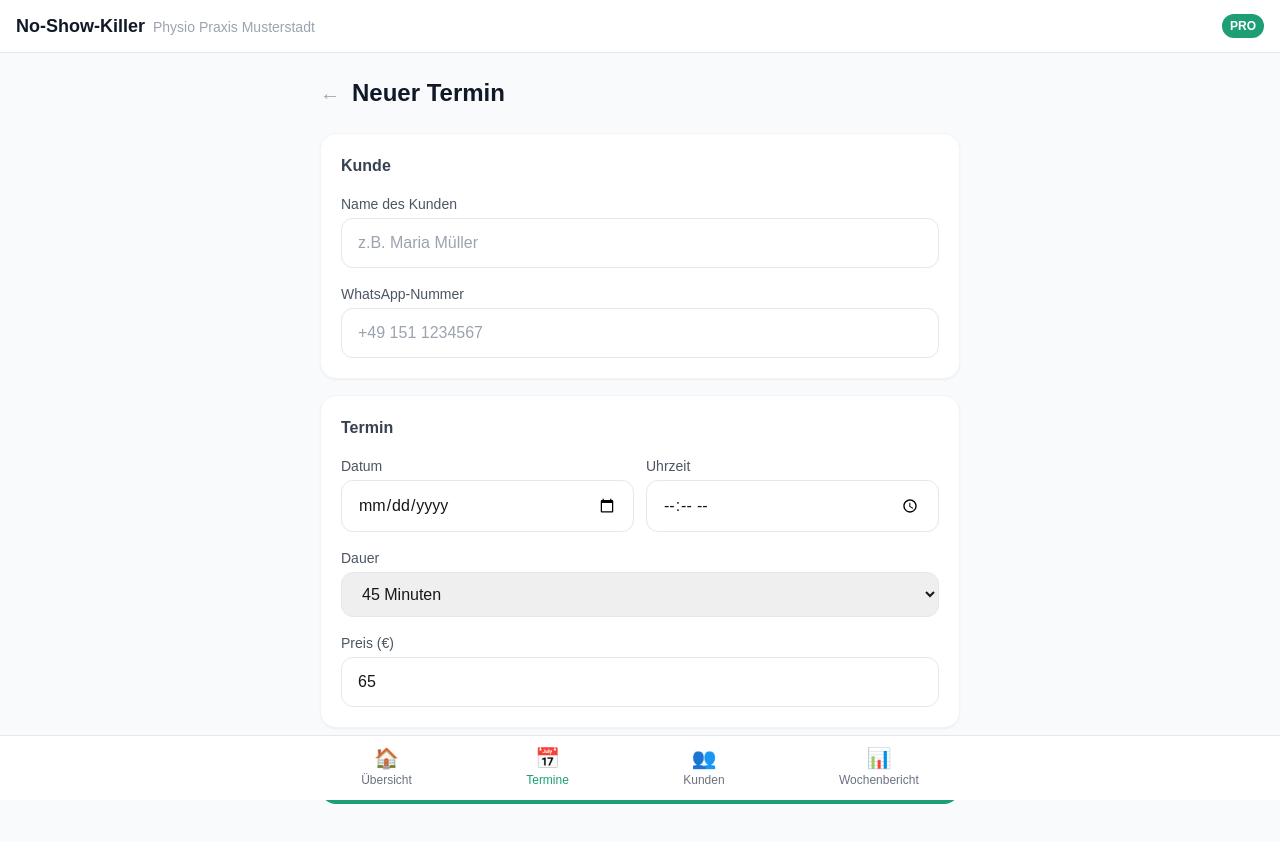
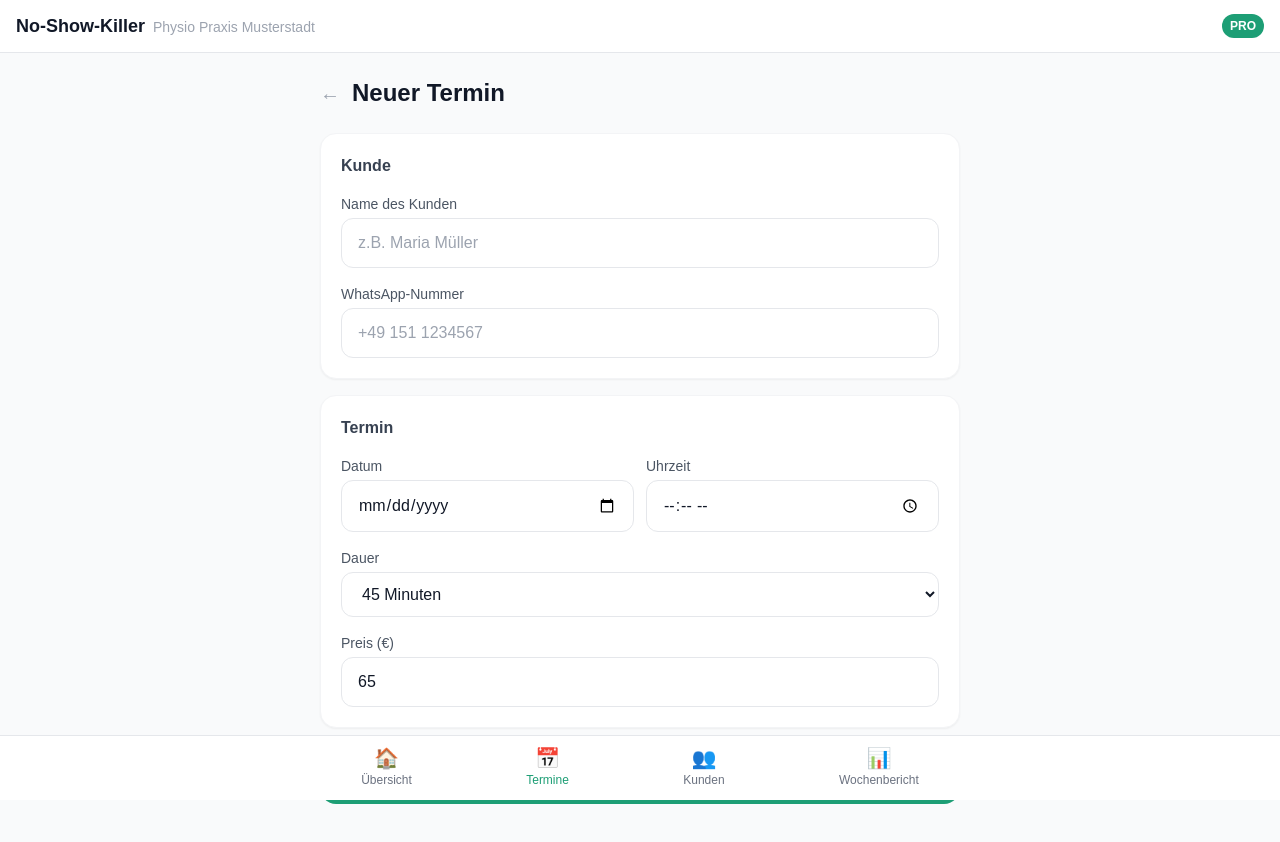
Before and after one commit to michadeag/no-show-killer, a Next.js app: page /dashboard/appointments/new in a window 1280 px wide. Shown: the top 842 px of the page. Built offline with nearby package versions, Linux system fonts and the light colour scheme.

Commit message:
Fix: Input-Felder auf explizite Farben, Dark Mode deaktiviert

```diff
--- a/app/dashboard/appointments/new/page.tsx
+++ b/app/dashboard/appointments/new/page.tsx
@@ -51,7 +51,7 @@
               onChange={handleChange}
               required
               placeholder="z.B. Maria Müller"
-              className="w-full border border-gray-200 rounded-xl px-4 py-3 text-base focus:outline-none focus:ring-2 focus:ring-[#1D9E75]"
+              className="w-full border border-gray-200 rounded-xl px-4 py-3 text-base text-gray-900 bg-white placeholder-gray-400 focus:outline-none focus:ring-2 focus:ring-[#1D9E75]"
             />
           </div>
 
@@ -64,7 +64,7 @@
               required
               placeholder="+49 151 1234567"
               type="tel"
-              className="w-full border border-gray-200 rounded-xl px-4 py-3 text-base focus:outline-none focus:ring-2 focus:ring-[#1D9E75]"
+              className="w-full border border-gray-200 rounded-xl px-4 py-3 text-base text-gray-900 bg-white placeholder-gray-400 focus:outline-none focus:ring-2 focus:ring-[#1D9E75]"
             />
           </div>
         </div>
@@ -81,7 +81,7 @@
                 onChange={handleChange}
                 required
                 type="date"
-                className="w-full border border-gray-200 rounded-xl px-4 py-3 text-base focus:outline-none focus:ring-2 focus:ring-[#1D9E75]"
+                className="w-full border border-gray-200 rounded-xl px-4 py-3 text-base text-gray-900 bg-white placeholder-gray-400 focus:outline-none focus:ring-2 focus:ring-[#1D9E75]"
               />
             </div>
             <div>
@@ -92,7 +92,7 @@
                 onChange={handleChange}
                 required
                 type="time"
-                className="w-full border border-gray-200 rounded-xl px-4 py-3 text-base focus:outline-none focus:ring-2 focus:ring-[#1D9E75]"
+                className="w-full border border-gray-200 rounded-xl px-4 py-3 text-base text-gray-900 bg-white placeholder-gray-400 focus:outline-none focus:ring-2 focus:ring-[#1D9E75]"
               />
             </div>
           </div>
@@ -103,7 +103,7 @@
               name="duration_minutes"
               value={form.duration_minutes}
               onChange={handleChange}
-              className="w-full border border-gray-200 rounded-xl px-4 py-3 text-base focus:outline-none focus:ring-2 focus:ring-[#1D9E75]"
+              className="w-full border border-gray-200 rounded-xl px-4 py-3 text-base text-gray-900 bg-white placeholder-gray-400 focus:outline-none focus:ring-2 focus:ring-[#1D9E75]"
             >
               <option value="30">30 Minuten</option>
               <option value="45">45 Minuten</option>
@@ -123,7 +123,7 @@
               min="0"
               step="0.01"
               placeholder="65"
-              className="w-full border border-gray-200 rounded-xl px-4 py-3 text-base focus:outline-none focus:ring-2 focus:ring-[#1D9E75]"
+              className="w-full border border-gray-200 rounded-xl px-4 py-3 text-base text-gray-900 bg-white placeholder-gray-400 focus:outline-none focus:ring-2 focus:ring-[#1D9E75]"
             />
           </div>
         </div>
--- a/app/globals.css
+++ b/app/globals.css
@@ -7,12 +7,7 @@
   --foreground: #171717;
 }
 
-@media (prefers-color-scheme: dark) {
-  :root {
-    --background: #0a0a0a;
-    --foreground: #ededed;
-  }
-}
+/* Dark mode deaktiviert — App hat eigenes Design */
 
 body {
   color: var(--foreground);
--- a/app/login/page.tsx
+++ b/app/login/page.tsx
@@ -99,7 +99,7 @@
                 value={loginForm.email}
                 onChange={e => setLoginForm(f => ({ ...f, email: e.target.value }))}
                 placeholder="deine@email.de"
-                className="w-full border border-gray-200 rounded-xl px-4 py-3 text-base focus:outline-none focus:ring-2 focus:ring-[#1D9E75]"
+                className="w-full border border-gray-200 rounded-xl px-4 py-3 text-base text-gray-900 bg-white placeholder-gray-400 focus:outline-none focus:ring-2 focus:ring-[#1D9E75]"
               />
             </div>
             <div>
@@ -110,7 +110,7 @@
                 value={loginForm.password}
                 onChange={e => setLoginForm(f => ({ ...f, password: e.target.value }))}
                 placeholder="••••••••"
-                className="w-full border border-gray-200 rounded-xl px-4 py-3 text-base focus:outline-none focus:ring-2 focus:ring-[#1D9E75]"
+                className="w-full border border-gray-200 rounded-xl px-4 py-3 text-base text-gray-900 bg-white placeholder-gray-400 focus:outline-none focus:ring-2 focus:ring-[#1D9E75]"
               />
             </div>
             <button
@@ -131,7 +131,7 @@
                 value={registerForm.name}
                 onChange={e => setRegisterForm(f => ({ ...f, name: e.target.value }))}
                 placeholder="Max Mustermann"
-                className="w-full border border-gray-200 rounded-xl px-4 py-3 text-base focus:outline-none focus:ring-2 focus:ring-[#1D9E75]"
+                className="w-full border border-gray-200 rounded-xl px-4 py-3 text-base text-gray-900 bg-white placeholder-gray-400 focus:outline-none focus:ring-2 focus:ring-[#1D9E75]"
               />
             </div>
             <div>
@@ -142,7 +142,7 @@
                 value={registerForm.businessName}
                 onChange={e => setRegisterForm(f => ({ ...f, businessName: e.target.value }))}
                 placeholder="Physio Praxis Musterstadt"
-                className="w-full border border-gray-200 rounded-xl px-4 py-3 text-base focus:outline-none focus:ring-2 focus:ring-[#1D9E75]"
+                className="w-full border border-gray-200 rounded-xl px-4 py-3 text-base text-gray-900 bg-white placeholder-gray-400 focus:outline-none focus:ring-2 focus:ring-[#1D9E75]"
               />
             </div>
             <div>
@@ -153,7 +153,7 @@
                 value={registerForm.email}
                 onChange={e => setRegisterForm(f => ({ ...f, email: e.target.value }))}
                 placeholder="deine@email.de"
-                className="w-full border border-gray-200 rounded-xl px-4 py-3 text-base focus:outline-none focus:ring-2 focus:ring-[#1D9E75]"
+                className="w-full border border-gray-200 rounded-xl px-4 py-3 text-base text-gray-900 bg-white placeholder-gray-400 focus:outline-none focus:ring-2 focus:ring-[#1D9E75]"
               />
             </div>
             <div>
@@ -165,7 +165,7 @@
                 value={registerForm.password}
                 onChange={e => setRegisterForm(f => ({ ...f, password: e.target.value }))}
                 placeholder="Mindestens 8 Zeichen"
-                className="w-full border border-gray-200 rounded-xl px-4 py-3 text-base focus:outline-none focus:ring-2 focus:ring-[#1D9E75]"
+                className="w-full border border-gray-200 rounded-xl px-4 py-3 text-base text-gray-900 bg-white placeholder-gray-400 focus:outline-none focus:ring-2 focus:ring-[#1D9E75]"
               />
             </div>
             <button
```
